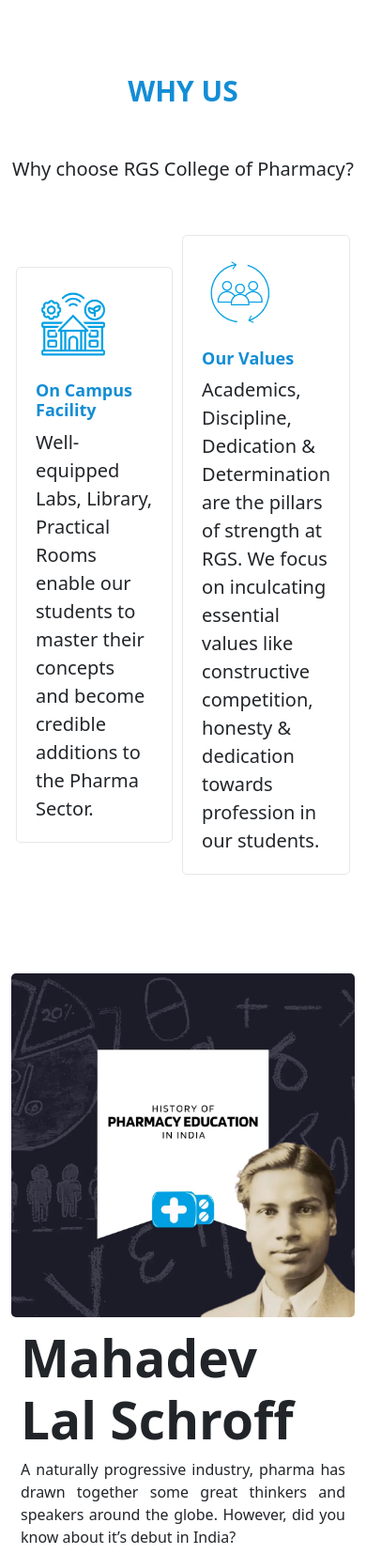
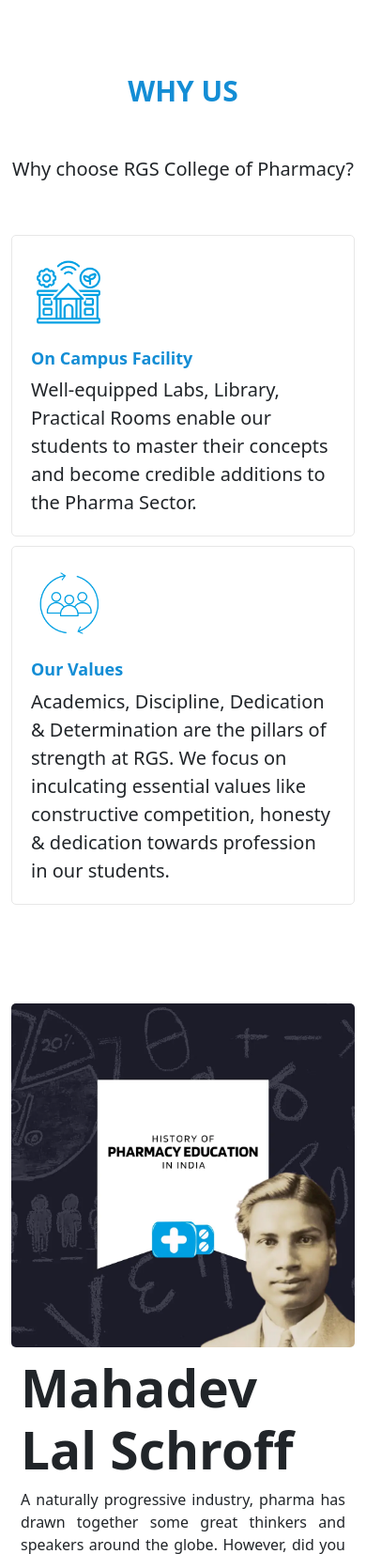
Before and after one commit to sidmrlazy/rgs, a PHP site: page / in a window 390 px wide. Shown: the part 3288-4942 px from the top of the page at 94% size. Run offline with PHP 8.4, Linux system fonts and the light colour scheme; data that the repository does not hold is empty.

Commit message:
modified:   assets/css/styles.css modified:   components/home/section-5.php

```diff
--- a/assets/css/styles.css
+++ b/assets/css/styles.css
@@ -1438,11 +1438,11 @@
     margin-bottom: 50px;
     font-size: 30px;
   }
-  .home-section-5-row {
-    display: flex;
-    justify-content: center;
+  .home-section-5-card-row {
+    display: flex !important;
+    justify-content: space-between;
     align-items: center;
-    flex-direction: column;
+    flex-direction: column !important;
   }
   .home-section-5-card {
     max-width: 100% !important;
--- a/components/home/section-5.php
+++ b/components/home/section-5.php
@@ -3,13 +3,13 @@
     <p>Why choose RGS College of Pharmacy?</p>
 
     <div class="home-section-5-card-row">
-        <div class="home-section-5-card">
+        <div class="home-section-5-card w-100">
             <img src="assets/icon/why-us-icon-1.png" alt="Top Choice for Pharmacy Education: RGS College of Pharmacy">
             <h4>On Campus Facility</h4>
             <p>Well-equipped Labs, Library, Practical Rooms enable our students to master their concepts and
                 become credible additions to the Pharma Sector.</p>
         </div>
-        <div class="home-section-5-card">
+        <div class="home-section-5-card w-100">
             <img src="assets/icon/why-us-icon-2.png" alt="Quality Education at RGS Pharmacy College, Lucknow">
             <h4>Our Values</h4>
             <p>Academics, Discipline, Dedication & Determination are the pillars of strength at RGS. We focus on
```
